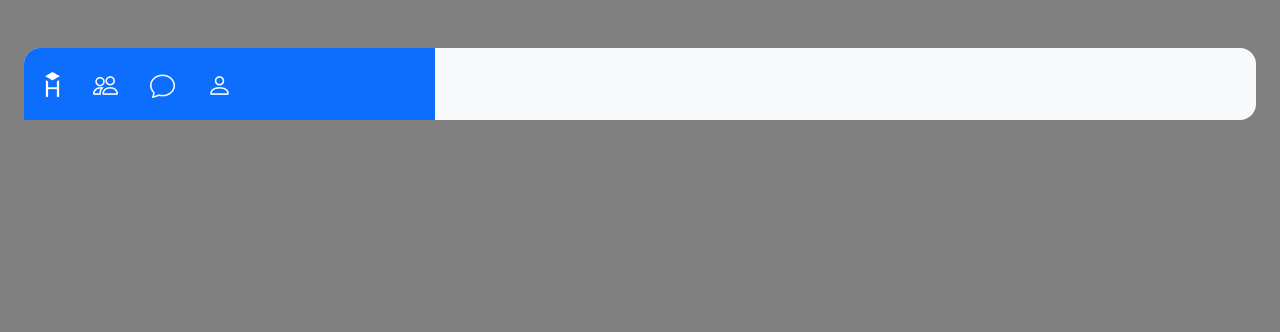
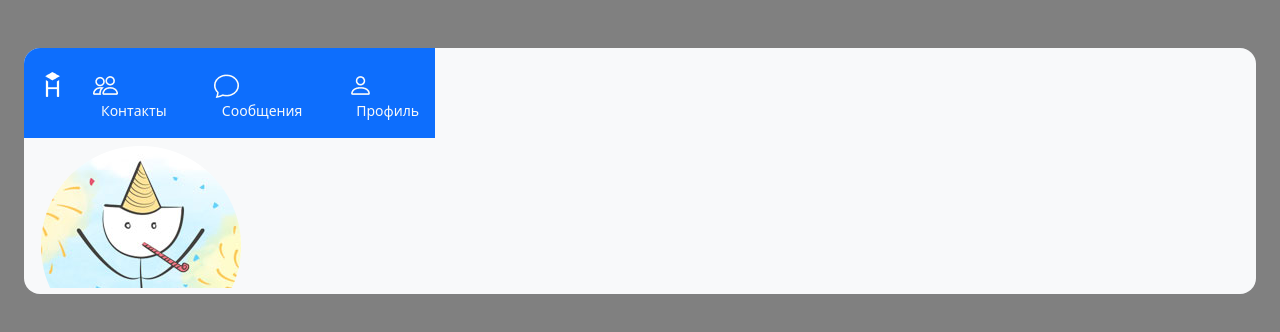
Before and after one commit to AlexeyGre4ko/layout-designer-project-59, a website: page app/index.pug in a window 1280 px wide. Drawn offline with nearby package versions, Linux system fonts and the light colour scheme; files that its build step writes are made by us from their sources; files whose address does not match are found by name.

Commit message:
refactor: change app10

```diff
--- a/app/chat.pug
+++ b/app/chat.pug
@@ -6,4 +6,4 @@ html(lang="en")
         title Chat
         link(rel='stylesheet' href='css/style.min.css')
     body
-        include includes/left.pug
+        img(src="/app/images/src/hello_message.png", alt="kodovyonok")
--- a/app/includes/header.pug
+++ b/app/includes/header.pug
@@ -4,8 +4,8 @@ header.header.col-4.h-25.bg-primary
     nav.menu
         ul.menu_list
             li.list_item
-                img(src="/app/images/src/people_2.png", alt="contacts")
+                img(src="/app/images/src/people_2.png", alt="contact")
             li.list_item
-                img(src="/app/images/src/chat_2.png", alt="massages")
+                img(src="/app/images/src/chat_2.png", alt="messages")
             li.list_item
                 img(src="/app/images/src/person_2.png", alt="profile")
--- a/app/includes/left.pug
+++ b/app/includes/left.pug
@@ -1 +1 @@
-.col-4.h-75.bg-info
+.left.col-4.h-75.bg-white
--- /dev/null
+++ b/app/includes/right.pug
@@ -0,0 +1 @@
+iframe(src="/app/html/chat.html", frameborder="0")
--- a/app/index.pug
+++ b/app/index.pug
@@ -14,3 +14,4 @@ html(lang="en")
             .bg-light.rounded-4
                 include includes/header.pug
                 include includes/left.pug
+                include includes/right.pug
--- a/app/styles/_header.scss
+++ b/app/styles/_header.scss
@@ -18,7 +18,24 @@
             li {
                 list-style-type: none;
             }
-
+            li:first-child::after {
+                content: "Контакты";
+                color: (var(--bs-light));
+                padding-left: 8px;
+                font-size: 14px;
+            }
+            li:nth-child(2)::after {
+                content: "Сообщения";
+                color: (var(--bs-light));
+                padding-left: 8px;
+                font-size: 14px;
+            }
+            li:last-child::after {
+                content: "Профиль";
+                color: (var(--bs-light));
+                padding-left: 8px;
+                font-size: 14px;
+            }
         }
     }
 }
--- /dev/null
+++ b/app/styles/_left.scss
@@ -0,0 +1,3 @@
+.left {
+    height: 1056px;
+}
--- a/app/styles/style.scss
+++ b/app/styles/style.scss
@@ -1,5 +1,6 @@
 @import "_variables.scss";
 @import "_header.scss";
+@import "_left.scss";
 
 body {
     height: 1176px;
```
Also changed, not shown: app/css/style.min.css, app/html/chat.html, app/html/index.html, app/images/src/hello_message.png (added), build/css/style.min.css, build/html/chat.html, build/html/index.html.
